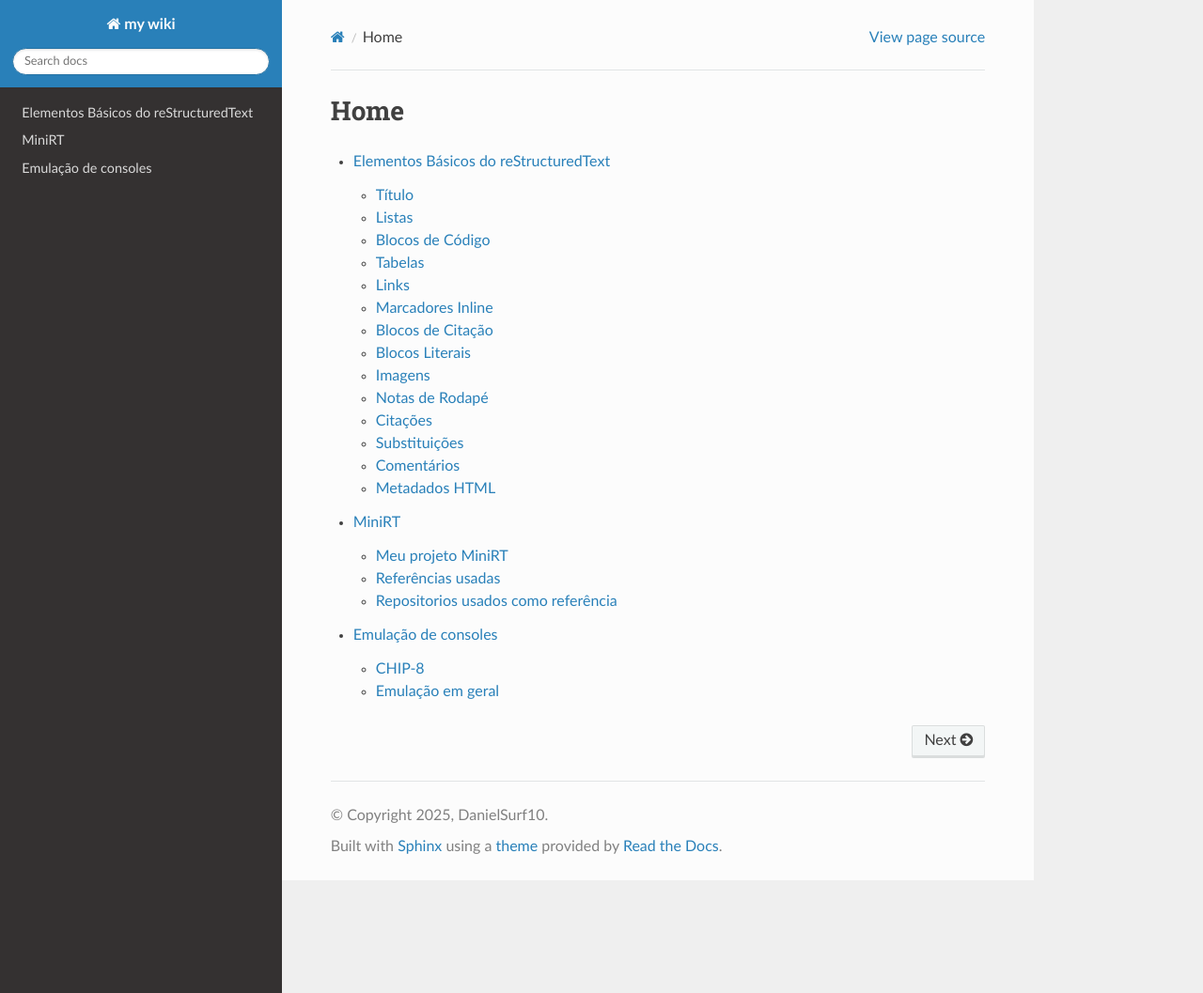
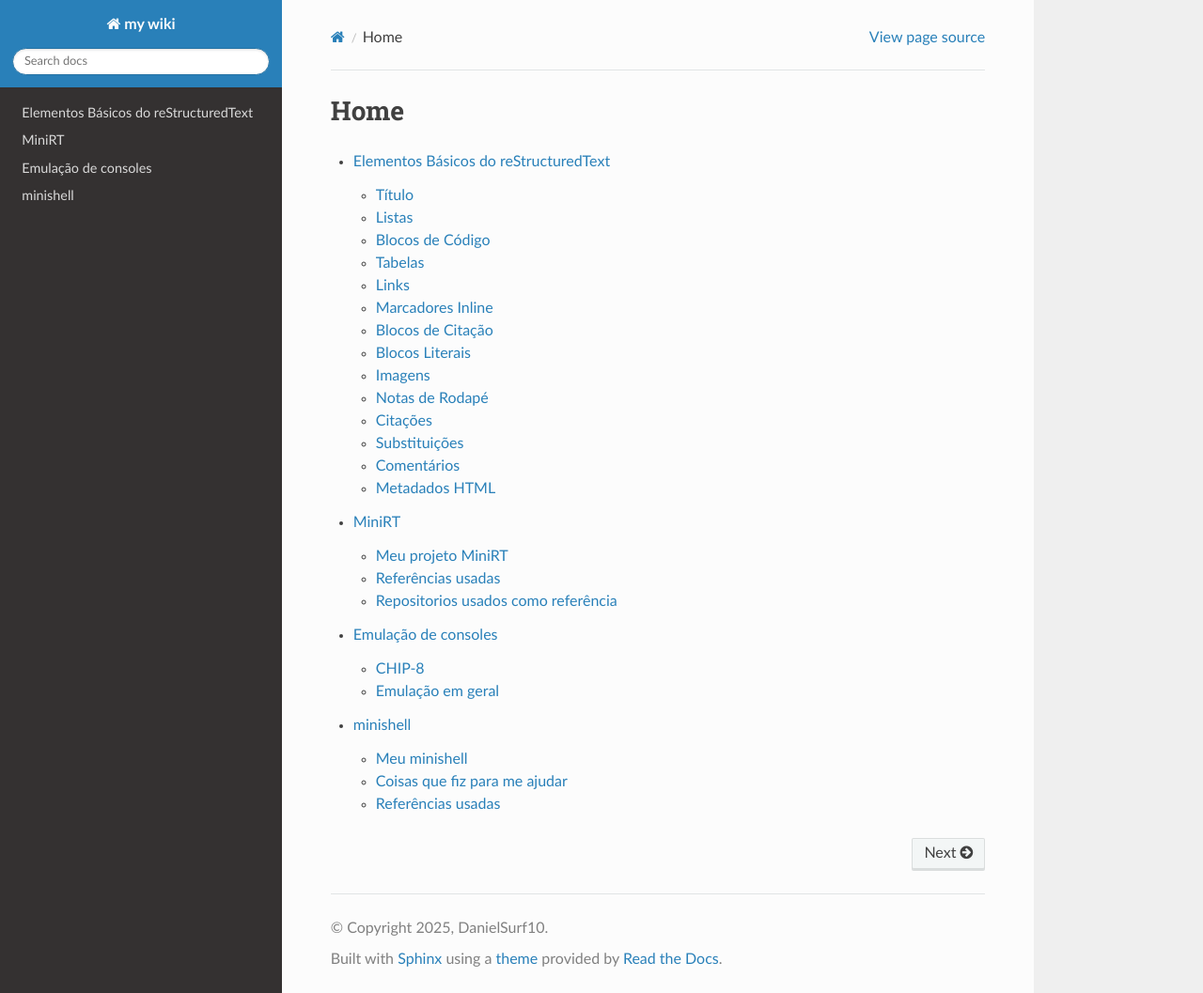
Before and after one commit to DanielSurf10/my_wiki, a Sphinx documentation site: the page built from source/index.rst, in a window 1280 px wide and 1057 px high. Shown: the whole window at 94% size. Built offline with Sphinx 7.4.7 and the Read the Docs theme 3.1.0, drawn with Linux system fonts in a browser that asks for light colours; some of the changed lines change nothing that is shown.

Commit message:
coisas do minishell

```diff
--- a/source/index.rst
+++ b/source/index.rst
@@ -6,3 +6,4 @@ Home
    elementos_basicos
    mini_rt
    emulation
+   minishell
--- /dev/null
+++ b/source/minishell.rst
@@ -0,0 +1,27 @@
+minishell
+=========
+
+O Minishell é um projeto do currículo comum da escola 42 que tem como objetivo criar uma versão simplificada de um shell Unix, baseado no shell bash. Um shell é um programa que permite ao usuário interagir com o sistema operacional através de comandos. No projeto Minishell, os alunos devem implementar funcionalidades básicas de um shell, como execução de comandos, manipulação de arquivos, redirecionamento de entrada e saída, e suporte a pipes. Este projeto ajuda os alunos a entenderem melhor o funcionamento interno de um shell e a desenvolverem habilidades em programação em C e manipulação de processos.
+
+Meu minishell
+-------------
+
+Feito por `Leonardo Sabar <https://github.com/LeonardoSabar>`_ e `Daniel Surf <https://github.com/DanielSurf10>`_
+
+Nosso `minishell <https://github.com/DanielSurf10/minishell>`_
+
+Coisas que fiz para me ajudar
+-----------------------------
+
+Analise léxica
+
+- `Automato <https://viewer.diagrams.net/?tags=%7B%7D&lightbox=1&highlight=0000ff&edit=_blank&layers=1&nav=1&title=minishell.drawio#Uhttps%3A%2F%2Fdrive.google.com%2Fuc%3Fid%3D1RhXEzd7efI-bUVZ5SqmKquahHvEHyyMl%26export%3Ddownload>`_
+- `Planilha <https://docs.google.com/spreadsheets/d/1Tx-2qYG3whnPJz_gJ89qp76fuervPjdibkTyzJEiyOc/edit?usp=sharing>`_
+
+Referências usadas
+------------------
+
+- `Bash Reference Manual <https://www.gnu.org/software/bash/manual/bash.html>`_
+- `Bash V2 grammar <https://cmdse.github.io/pages/appendix/bash-grammar.html>`_
+- `Shell Command Language <https://pubs.opengroup.org/onlinepubs/009695399/utilities/xcu_chap02.html>`_
+- `Playlist compiladores <https://www.youtube.com/playlist?list=PLzQ6XQkjUvZ-_oJbCrOplrsooavy1FqDj>`_
```
